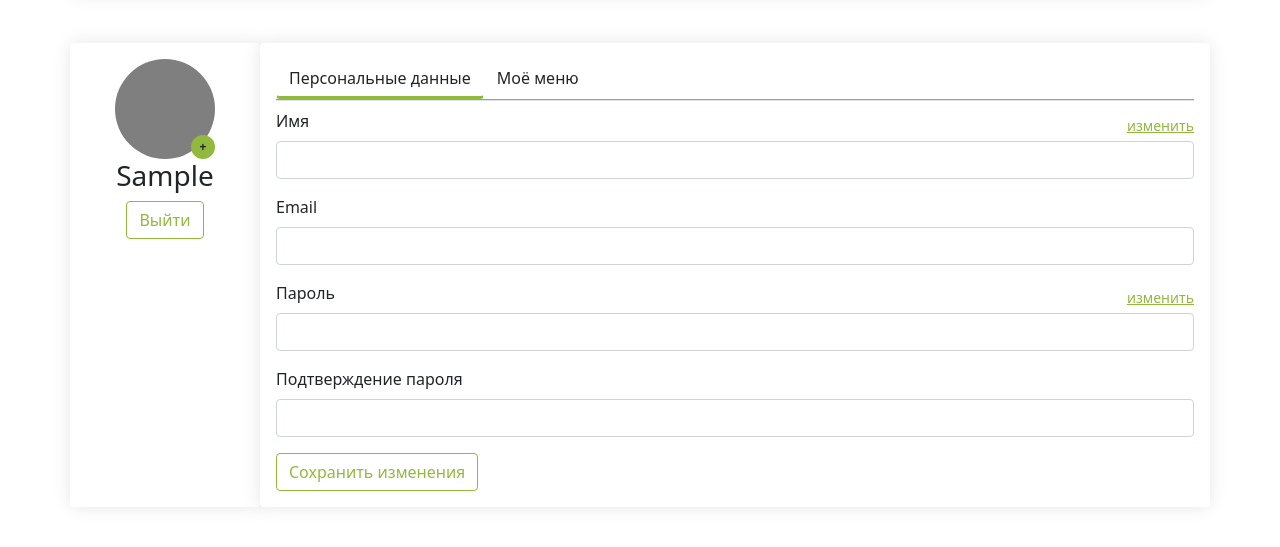
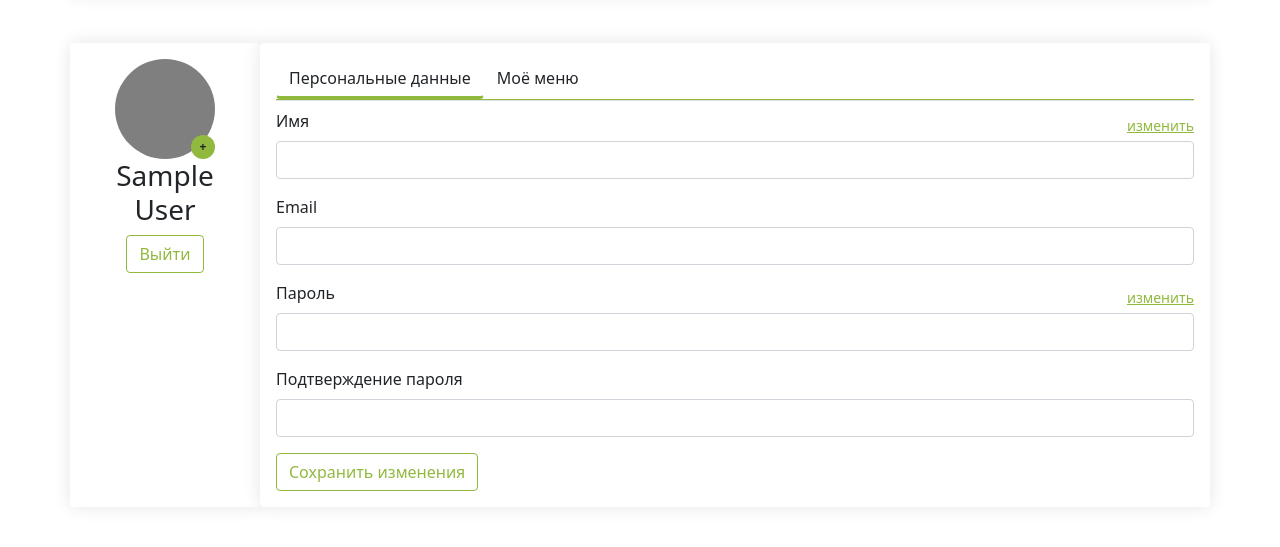
Before and after one commit to leksuss/food_plan, a Django app: page /lk/ in a window 1280 px wide. Shown: the part 200-747 px from the top of the page. Run offline with Django 4.2, Linux system fonts and the light colour scheme; the visitor is signed in with stand-in values (Sample User, id 1); data that the repository does not hold is empty; parts of the project's set-up code (start-up, migrations or seed data) failed here and were passed over.

Commit message:
fix name

```diff
--- a/templates/lk.html
+++ b/templates/lk.html
@@ -23,7 +23,7 @@
                             <span class="badge rounded-circle position-absolute bottom-0 end-0 foodplan__bg_green avatar__plus"><a href="#"
                                     class="link-dark text-decoration-none align-middle">+</a></span>
                         </div>
-                        <h3 class="card-title text-center">{{ user.first_name }}</h3>
+                        <h3 class="card-title text-center">{{ user.name }}</h3>
                         <div class="d-block">
                             <button class="btn btn-outline-success shadow-none foodplan_green foodplan__border_green">Выйти</button>
                         </div>
```
